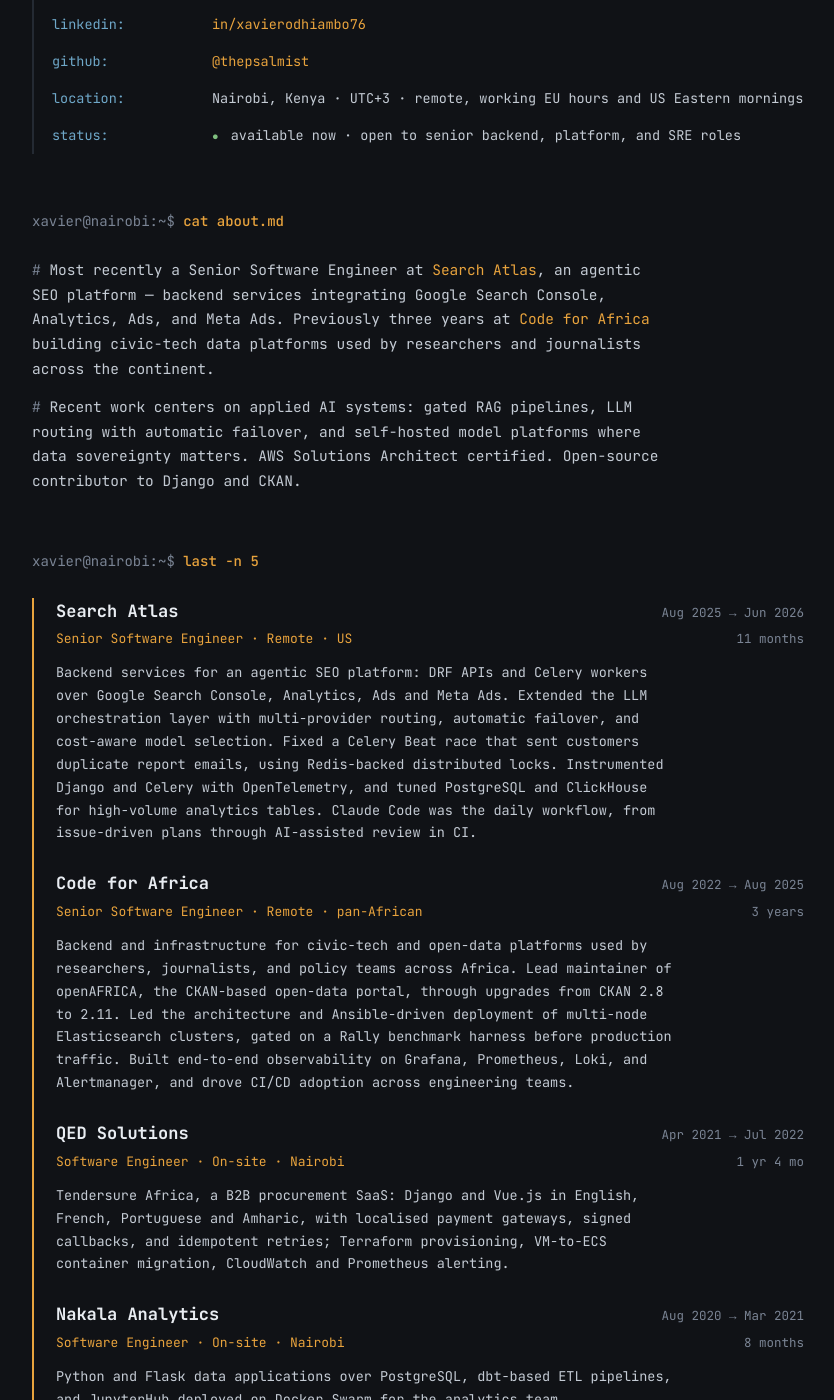
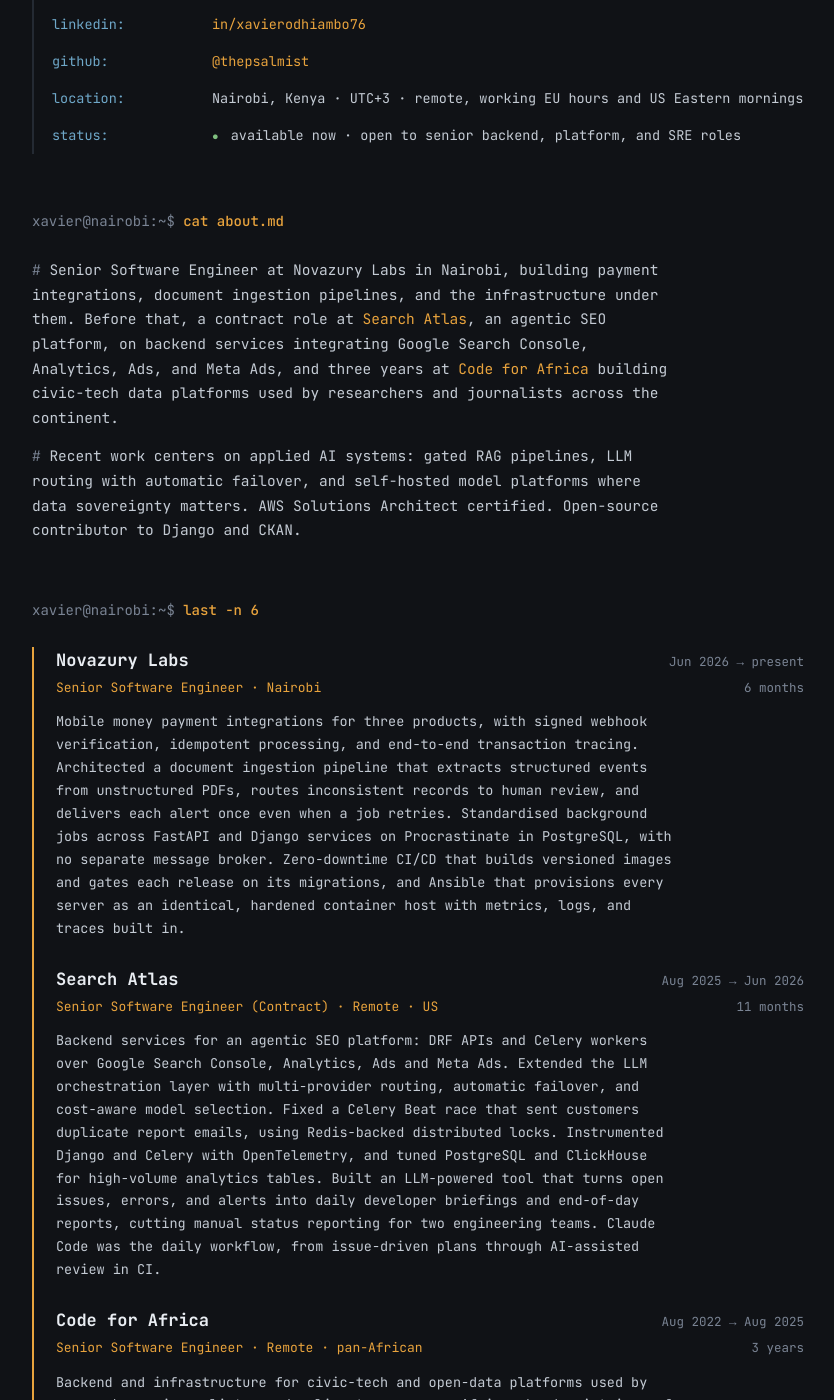
Before and after one commit to thepsalmist/thepsalmist.github.io, a Jekyll site: the page built from index.html, in a window 1280 px wide and 1400 px high, scrolled down 557 px. Shown: the whole window, without its empty margins (222-1056 px from the left). Built offline with Jekyll 4.4.1, drawn with Linux system fonts in a browser that asks for light colours; some of the changed text lies outside the part shown.

Commit message:
Add Novazury Labs to the site and swap in the new resume
Novazury Labs leads the about section and experience list, with its
duration computed from site.time at build so it doesn't go stale. Search
Atlas is marked as a contract role and gains the LLM briefing tool; QED
gains the 8-market payments and the WordPress-to-S3 move. The Mediacloud
and self-hosted LLM cards pick up the resume's new specifics, and an
Ansible Server Bootstrap card links the open-sourced roles.

Items the one-page resume cut (open-source log, Cloud Practitioner,
full stack rows, MT5 card) stay on the site, which is the fuller record.

```diff
--- a/index.html
+++ b/index.html
@@ -28,23 +28,37 @@
 
 <section class="about">
   <div class="prompt"><span class="user">xavier@nairobi:~$</span> <span class="cmd">cat about.md</span></div>
-  <p><span class="comment"># </span>Most recently a Senior Software Engineer at <a href="https://searchatlas.com">Search Atlas</a>, an agentic SEO platform — backend services integrating Google Search Console, Analytics, Ads, and Meta Ads. Previously three years at <a href="https://codeforafrica.org">Code for Africa</a> building civic-tech data platforms used by researchers and journalists across the continent.</p>
+  <p><span class="comment"># </span>Senior Software Engineer at Novazury Labs in Nairobi, building payment integrations, document ingestion pipelines, and the infrastructure under them. Before that, a contract role at <a href="https://searchatlas.com">Search Atlas</a>, an agentic SEO platform, on backend services integrating Google Search Console, Analytics, Ads, and Meta Ads, and three years at <a href="https://codeforafrica.org">Code for Africa</a> building civic-tech data platforms used by researchers and journalists across the continent.</p>
   <p><span class="comment"># </span>Recent work centers on applied AI systems: gated RAG pipelines, LLM routing with automatic failover, and self-hosted model platforms where data sovereignty matters. AWS Solutions Architect certified. Open-source contributor to Django and CKAN.</p>
 </section>
 
 <section id="experience">
-  <div class="prompt"><span class="user">xavier@nairobi:~$</span> <span class="cmd">last -n 5</span></div>
+  <div class="prompt"><span class="user">xavier@nairobi:~$</span> <span class="cmd">last -n 6</span></div>
   <div class="hist">
+    <div class="job">
+      <div class="job-head">
+        <h3 class="host">Novazury Labs</h3>
+        <span class="when">Jun 2026 &rarr; present</span>
+      </div>
+      {%- assign build_month = site.time | date: "%-m" | plus: 0 %}
+      {%- assign now_months = site.time | date: "%Y" | times: 12 | plus: build_month %}
+      <div class="job-sub">
+        <span class="role">Senior Software Engineer · Nairobi</span>
+        <span class="dur">{{ now_months | minus: 24317 }} months</span>
+      </div>
+      <p>Mobile money payment integrations for three products, with signed webhook verification, idempotent processing, and end-to-end transaction tracing. Architected a document ingestion pipeline that extracts structured events from unstructured PDFs, routes inconsistent records to human review, and delivers each alert once even when a job retries. Standardised background jobs across FastAPI and Django services on Procrastinate in PostgreSQL, with no separate message broker. Zero-downtime CI/CD that builds versioned images and gates each release on its migrations, and Ansible that provisions every server as an identical, hardened container host with metrics, logs, and traces built in.</p>
+    </div>
+
     <div class="job">
       <div class="job-head">
         <h3 class="host">Search Atlas</h3>
         <span class="when">Aug 2025 &rarr; Jun 2026</span>
       </div>
       <div class="job-sub">
-        <span class="role">Senior Software Engineer · Remote · US</span>
+        <span class="role">Senior Software Engineer (Contract) · Remote · US</span>
         <span class="dur">11 months</span>
       </div>
-      <p>Backend services for an agentic SEO platform: DRF APIs and Celery workers over Google Search Console, Analytics, Ads and Meta Ads. Extended the LLM orchestration layer with multi-provider routing, automatic failover, and cost-aware model selection. Fixed a Celery Beat race that sent customers duplicate report emails, using Redis-backed distributed locks. Instrumented Django and Celery with OpenTelemetry, and tuned PostgreSQL and ClickHouse for high-volume analytics tables. Claude Code was the daily workflow, from issue-driven plans through AI-assisted review in CI.</p>
+      <p>Backend services for an agentic SEO platform: DRF APIs and Celery workers over Google Search Console, Analytics, Ads and Meta Ads. Extended the LLM orchestration layer with multi-provider routing, automatic failover, and cost-aware model selection. Fixed a Celery Beat race that sent customers duplicate report emails, using Redis-backed distributed locks. Instrumented Django and Celery with OpenTelemetry, and tuned PostgreSQL and ClickHouse for high-volume analytics tables. Built an LLM-powered tool that turns open issues, errors, and alerts into daily developer briefings and end-of-day reports, cutting manual status reporting for two engineering teams. Claude Code was the daily workflow, from issue-driven plans through AI-assisted review in CI.</p>
     </div>
 
     <div class="job">
@@ -68,7 +82,7 @@
         <span class="role">Software Engineer · On-site · Nairobi</span>
         <span class="dur">1 yr 4 mo</span>
       </div>
-      <p>Tendersure Africa, a B2B procurement SaaS: Django and Vue.js in English, French, Portuguese and Amharic, with localised payment gateways, signed callbacks, and idempotent retries; Terraform provisioning, VM-to-ECS container migration, CloudWatch and Prometheus alerting.</p>
+      <p>Tendersure Africa, a B2B procurement SaaS: Django and Vue.js in English, French, Portuguese and Amharic, with payment gateways across 8 African markets, signed callbacks, idempotent retries, and reconciliation; Terraform provisioning, VM-to-ECS container migration, CloudWatch and Prometheus alerting, and company sites moved off WordPress to static hosting on S3 and Lightsail.</p>
     </div>
 
     <div class="job">
@@ -267,7 +281,7 @@
       <span class="status running">●</span><h3>Self-hosted LLM Platform</h3>
       <span class="unit">llm-platform.service</span>
     </div>
-    <p>Led the deployment of a self-hosted LLM platform to complement commercial providers — a private option where data sovereignty and predictable inference costs mattered most.</p>
+    <p>Deployed and operated a self-hosted LLM platform with role-based access for 5 teams, a private option alongside commercial providers where data sovereignty and predictable inference costs mattered most.</p>
     <div class="meta">stack: <b>Ollama · OpenWebUI</b></div>
   </article>
 
@@ -285,7 +299,7 @@
       <span class="status running">●</span><h3>Mediacloud Story-Indexer</h3>
       <span class="unit">story-indexer.service</span>
     </div>
-    <p>Contributed to a distributed news ingestion pipeline operated by Mediacloud, a nonprofit research collaboration — an open archive used by researchers studying media ecosystems globally.</p>
+    <p>Built the RabbitMQ and Elasticsearch ingestion service for Mediacloud, an open-source news research pipeline drawing on 34,000 sources. Documents are keyed by a hash of their URL, so a duplicate story is rejected at index time.</p>
     <div class="meta">stack: <b>Python · FastAPI · RabbitMQ · Elasticsearch · Docker</b></div>
   </article>
 
@@ -305,6 +319,19 @@
     </div>
     <p>Census and survey visualization platform with nested administrative geographies, tuned for spatial queries serving interactive maps across multiple African countries.</p>
     <div class="meta">stack: <b>Django · GeoDjango · PostgreSQL</b></div>
+  </article>
+
+  <article class="svc">
+    <div class="svc-head">
+      <span class="status running">●</span><h3>Ansible Server Bootstrap</h3>
+      <span class="lvl personal">OPEN SOURCE</span>
+      <span class="unit">server-bootstrap.service</span>
+    </div>
+    <p>The idempotent Ansible roles behind my servers, open-sourced: a fresh Ubuntu host becomes a hardened Docker and Dokku host, with SSH hardening that rolls itself back on failure, ufw and fail2ban, and Prometheus, Loki, Tempo and Alloy collecting metrics, logs, and traces.</p>
+    <div class="meta">stack: <b>Ansible · Docker · Dokku · Prometheus · Loki · Tempo · Alloy</b></div>
+    <div class="actions">
+      <a href="https://github.com/thepsalmist/ansible-server-bootstrap">github ↗</a>
+    </div>
   </article>
 
   <article class="svc">
```
Also changed, not shown: 1 other file.
